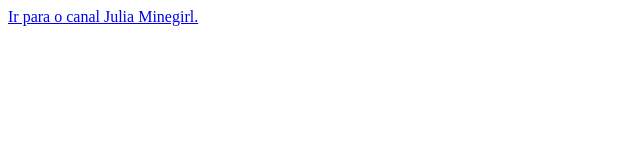
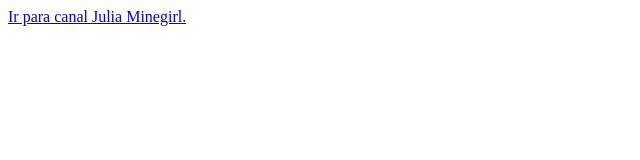
Before and after one commit to texhs/jmg-website, a plain HTML site: page index.html in a window 1280 px wide. Shown: the full height of the page, 0-640 px from the left. Drawn offline with Linux system fonts and the light colour scheme.

Commit message:
Updated the index file

```diff
--- a/index.html
+++ b/index.html
@@ -1 +1 @@
-<a href="https://www.youtube.com/channel/UCEOGSdXwcXcNfcuDGbjmgOw">Ir para o canal Julia Minegirl.</a>
+<a href="https://www.youtube.com/channel/UCEOGSdXwcXcNfcuDGbjmgOw">Ir para canal Julia Minegirl.</a>
```
